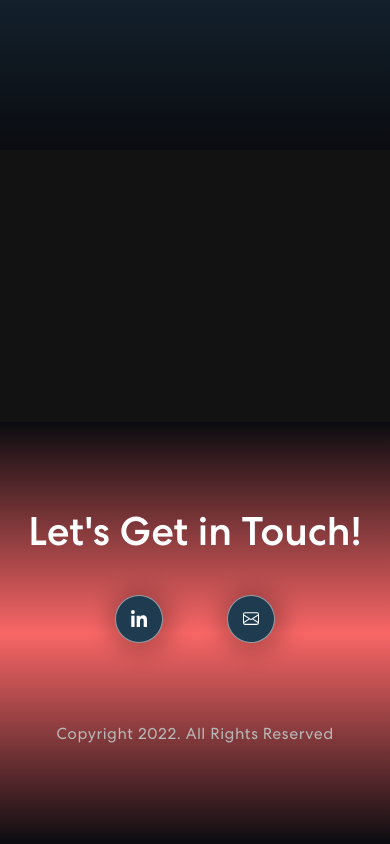
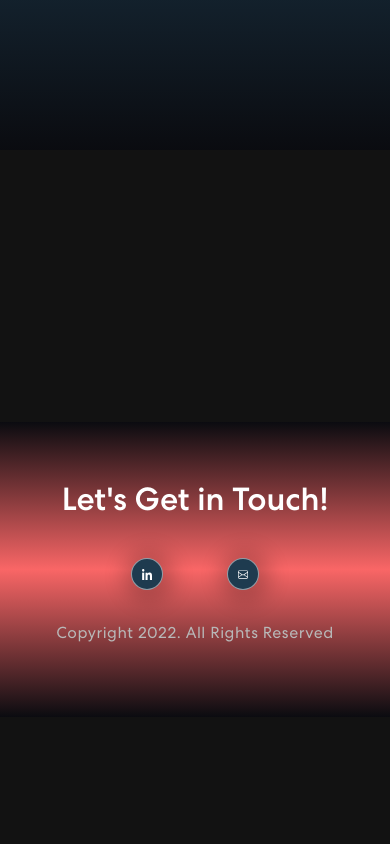
Before and after one commit to okaanyildiz/react-portfolio-app, a React (Create React App) app: page / in a window 390 px wide. Shown: the part 2382-3226 px from the top of the page. After the commit the page ends 3099 px from the top, so only its background shows below. Built offline with nearby package versions, Linux system fonts and the light colour scheme.

Commit message:
Change footer style

```diff
--- a/src/App.css
+++ b/src/App.css
@@ -665,7 +665,7 @@ nav.navbar .navbar-toggler[aria-expanded="true"] .navbar-toggler-icon {
 /* FOOTER and NEWSLETTER */
 
 .footer {
-    height: 50vh;
+    height: 35vh;
     display: flex;
     flex-direction: column;
     justify-content: center;
@@ -679,8 +679,8 @@ nav.navbar .navbar-toggler[aria-expanded="true"] .navbar-toggler-icon {
 }
 
 .connect-icon-box a {
-    width: 5rem;
-    height: 5rem;
+    width: 4rem;
+    height: 4rem;
     margin: 2rem;
     background-color: rgb(30, 59, 79);
     display: inline-flex;
@@ -707,13 +707,12 @@ nav.navbar .navbar-toggler[aria-expanded="true"] .navbar-toggler-icon {
 }
 
 footer h1 {
-    font-size: 4rem;
+    font-size: 3rem;
 }
 
 .footer p {
     font-weight: 400;
     font-size: 1rem;
-    padding-top: 3rem;
     color: #B8B8B8;
     letter-spacing: 0.5px;
     display: flex;
@@ -723,8 +722,8 @@ footer h1 {
 @media only screen and (max-width: 820px) {
 
     .connect-icon-box a {
-        width: 4rem;
-        height: 4rem;
+        width: 3rem;
+        height: 3rem;
     }
 
     .connect-icon-box a img {
@@ -732,7 +731,7 @@ footer h1 {
     }
 
     footer h1 {
-        font-size: 3rem;
+        font-size: 2rem;
     }
 }
 
@@ -743,8 +742,8 @@ footer h1 {
     }
 
     .connect-icon-box a {
-        width: 3rem;
-        height: 3rem;
+        width: 2rem;
+        height: 2rem;
     }
 
     .connect-icon-box a img {
@@ -752,6 +751,6 @@ footer h1 {
     }
 
     footer h1 {
-        font-size: 2.5rem;
+        font-size: 2rem;
     }
 }
```
